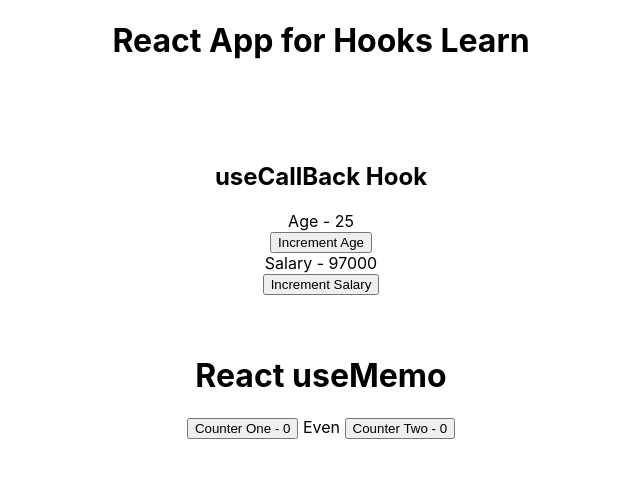
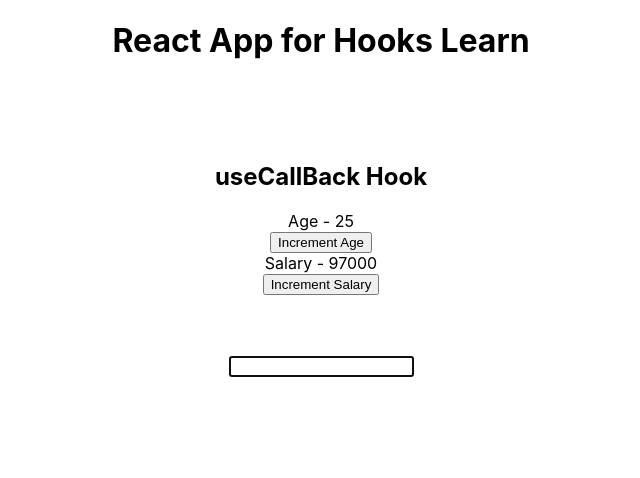
Before and after one commit to Mosharaf456/hooks-func-comp-reactjs-basic, a React (Create React App) app: page / in a window 1280 px wide. Shown: the top 478 px of the page, without its empty margins (319-959 px from the left). Built offline with nearby package versions, Linux system fonts and the light colour scheme.

Commit message:
ref useRef used to focus the input element

```diff
--- a/src/App.js
+++ b/src/App.js
@@ -24,6 +24,7 @@
 
 import ParentComponent from './components/PerformanceCallback/ParentComponent';
 import CounterMemoHook from './components/PerformanceCallback/CounterMemoHook';
+import ComponentUseRef from './components/ComponentUseRef/ComponentUseRef';
 
 export const UserContext = React.createContext();
 export const ChannelContext = React.createContext();
@@ -143,7 +144,13 @@
       {/* useMemo hook */}
       <br />
       <br />
-      <CounterMemoHook />
+      {/* <CounterMemoHook /> */}
+      <br />
+
+      {/* useRef */}
+      <ComponentUseRef />
+
+
     </div>
   );
 }
--- /dev/null
+++ b/src/components/ComponentUseRef/ComponentUseRef.js
@@ -0,0 +1,23 @@
+import React, { useEffect, useRef } from 'react'
+
+/*
+useRef hook makes it possible to access DOM nodes directly within functional components.
+current property of the ref object is used to access the corresponding DOM node.
+*/
+
+function ComponentUseRef() {
+    const inputRef = useRef(null);
+
+    useEffect(() => {
+        // focus on the input element
+        inputRef.current.focus();
+    }, [])
+
+    return (
+        <div>
+            <input type="text" ref={inputRef}/>
+        </div>
+    )
+}
+
+export default ComponentUseRef
```
